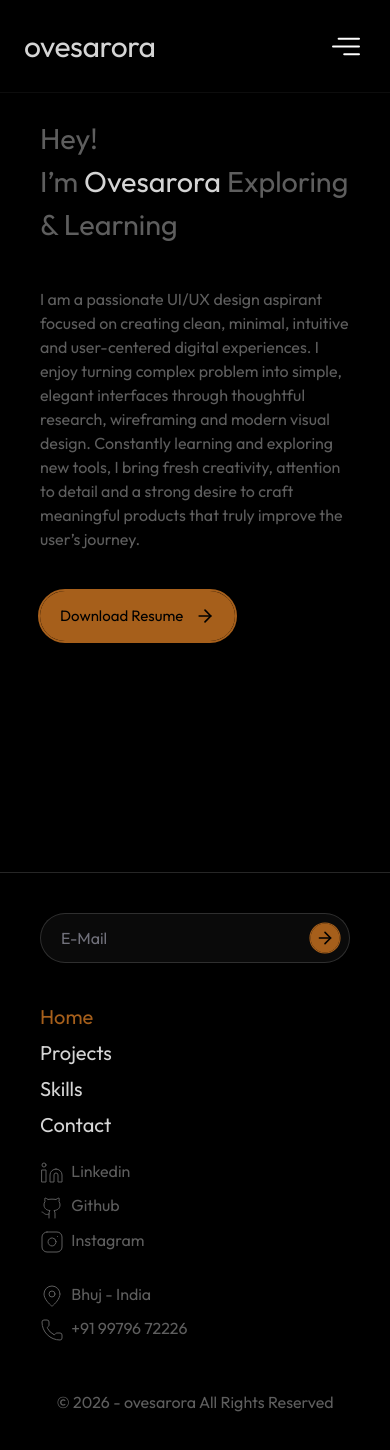
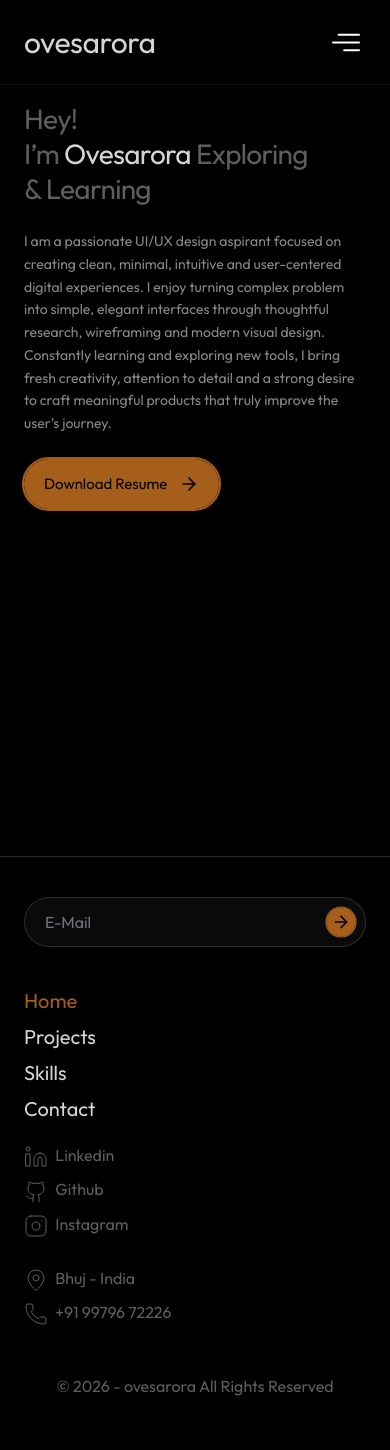
Before and after one commit to mr-saad/oves-portfolio, a React (Vite) app: page / in a window 390 px wide. Shown: the top 1450 px of the page. Built offline with nearby package versions, Linux system fonts and the light colour scheme.

Commit message:
Align mobile layout and padding across navbar, home, and footer

```diff
--- a/src/App.jsx
+++ b/src/App.jsx
@@ -24,7 +24,7 @@ function App() {
     <>
       <AnimatePresence>{loading && <Initial />}</AnimatePresence>
       <Navbar />
-      <main className="max-w-5xl mx-auto px-10 md:px-16 lg:px-24 mt-4 md:mt-8 pb-6 min-h-[80vh]">
+      <main className="max-w-5xl mx-auto px-6 sm:px-8 md:px-16 lg:px-24 mt-4 md:mt-8 pb-6 min-h-[80vh]">
         <AnimatePresence mode="wait">
           <Routes location={location} key={location.pathname}>
             <Route path="/" index element={<Home />} />
--- a/src/components/Footer.jsx
+++ b/src/components/Footer.jsx
@@ -6,7 +6,7 @@ export default function Footer() {
   const { pathname } = useLocation()
   return (
     <footer className="w-full border-t border-white/15 mt-20">
-      <div className="max-w-5xl mx-auto px-10 md:px-16 lg:px-24 py-10">
+      <div className="max-w-5xl mx-auto px-6 sm:px-8 md:px-16 lg:px-24 py-10">
         <div className="max-w-sm flex items-center justify-between rounded-full pl-5 p-3 bg-[#0a0a0a] border border-white/15 transition-all duration-300 focus-within:border-white/45 focus-within:shadow-[0_0_0_1px_rgba(255,255,255,0.2)]">
           <input
             type="email"
--- a/src/components/Navbar.jsx
+++ b/src/components/Navbar.jsx
@@ -14,7 +14,7 @@ export default function Navbar() {
   }
   return (
     <div className="w-full border-b border-white/5">
-      <nav className="flex justify-between items-center py-7 px-6 sm:px-8 md:px-12 lg:px-16 w-full tracking-tight">
+      <nav className="max-w-5xl mx-auto flex justify-between items-center py-6 sm:py-7 px-6 sm:px-8 md:px-16 lg:px-24 w-full tracking-tight">
         <h1 className="highlight text-3xl md:text-4xl z-3">
           <Link
             to="/"
--- a/src/routes/Home.jsx
+++ b/src/routes/Home.jsx
@@ -9,14 +9,14 @@ export default function Home() {
       initial="initial"
       animate="animate"
       exit="exit"
-      className="mt-6 md:mt-10"
+      className="mt-4 sm:mt-6 md:mt-10"
     >
-      <h1 className="md:text-4xl text-[1.8rem] font-normal">
+      <h1 className="text-[1.75rem] sm:text-3xl md:text-4xl font-normal leading-tight tracking-tight">
         Hey!
         <br /> I’m <span className="highlight">Ovesarora</span>{" "}
         Exploring <br /> & Learning
       </h1>
-      <p className="my-10">
+      <p className="my-6 sm:my-8 md:my-10 text-sm sm:text-base leading-relaxed text-[#888] sm:text-[#5E5E5E] max-w-2xl">
         I am a passionate UI/UX design aspirant focused on creating clean,
         minimal, intuitive and user-centered digital experiences. I enjoy
         turning complex problem into simple, elegant interfaces through
```
